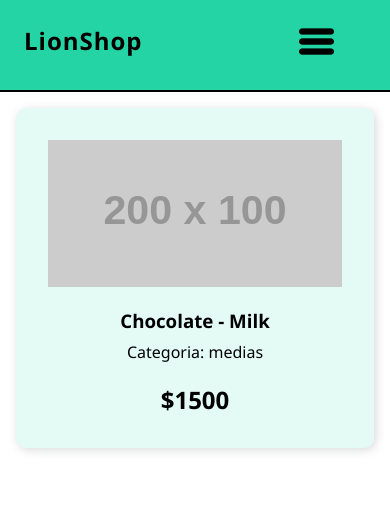
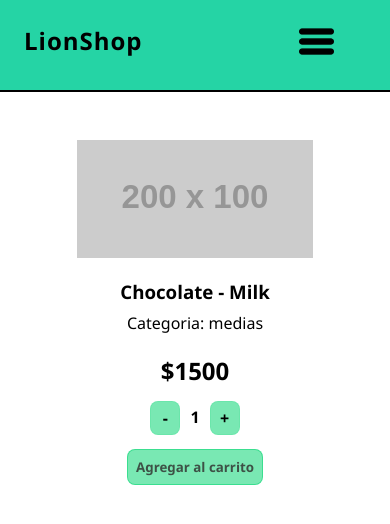
Before and after one commit to alexcas20/Products-App, a React (Vite) app: page /item/1 in a window 390 px wide. Shown: the top 524 px of the page. Built offline with nearby package versions, Linux system fonts and the light colour scheme.

Commit message:
add counter/add buttons  for item view and changes in responsive

```diff
--- /dev/null
+++ b/src/components/ItemCount.jsx
@@ -0,0 +1,27 @@
+import React, { useState } from "react";
+
+export const ItemCount = ({ cantidad, handleSumar, handleRestar, handleAgregar }) => {
+
+
+
+  return (
+    <>
+      <div className="container-count">
+        <button
+          className="container-count-btn"
+          onClick={handleRestar}
+        >
+          -
+        </button>
+        <p>{cantidad}</p>
+        <button
+          className="container-count-btn"
+          onClick={handleSumar}
+        >
+          +
+        </button>
+      </div>
+      <button className="container-count-add" onClick={handleAgregar}>Agregar al carrito</button>
+    </>
+  );
+};
--- a/src/components/ItemDetail.jsx
+++ b/src/components/ItemDetail.jsx
@@ -1,5 +1,24 @@
+import { useState } from "react";
+import { ItemCount } from "./ItemCount"
 
 export const ItemDetail = ({item}) => {
+
+  const [cantidad, setCantidad] = useState(1);
+
+  const handleRestar = () => {
+    cantidad > 1 && setCantidad((prev) => prev - 1);
+  }
+  const handleSumar = () => {
+    cantidad < item.stock && setCantidad((prev) => prev + 1);
+
+
+  }
+
+  const handleAgregar = () => {
+    console.log({...item, cantidad})
+  }
+
+
   return (
     <article className="detail-container">
         <div className="producto-img">
@@ -9,6 +28,7 @@ export const ItemDetail = ({item}) => {
                 <p className="descripcion">{item.description}</p>
                 <p className="categoria">Categoria: {item.categoria}</p>
                 <p className="precio">${item.precio}</p>
+                <ItemCount cantidad={cantidad} handleSumar={handleSumar} handleRestar={handleRestar} handleAgregar={handleAgregar}/>
             </div>
         </div>
     </article>
--- a/src/components/NavBar.jsx
+++ b/src/components/NavBar.jsx
@@ -2,8 +2,8 @@ import { useState } from "react";
 import { Link } from "react-router-dom";
 import { Modal } from "./modal/Modal";
 
-import closeIcon from "../../public/icons/close.png";
-import linesIcon from "../../public/icons/lines.png";
+import closeIcon from "/icons/close.png";
+import linesIcon from "/icons/lines.png";
 
 export const NavBar = () => {
   const [openModal, setOpenModal] = useState(false);
--- a/src/data/data.json
+++ b/src/data/data.json
@@ -42,7 +42,7 @@
         "categoria": "sudaderas",
         "imagen": "http://dummyimage.com/200x100.png/5fa2dd/ffffff",
         "precio": 1500,
-        "stock": 10
+        "stock": 5
     },
     {
         "id": 6,
--- a/src/index.css
+++ b/src/index.css
@@ -136,9 +136,9 @@
       1fr
     )
   );
-  background-color: #baf3e363;
+  /* background-color: #baf3e363;
   border-radius: 10px;
-  box-shadow: 2px 2px 10px #3b413f31;
+  box-shadow: 2px 2px 10px #3b413f31; */
 
 }
 
@@ -161,10 +161,62 @@
   font-size: x-large;
 }
 
+/* Item Count  */
+
+.container-count{
+  margin-top: 10px;
+  display: flex;
+}
+
+.container-count p {
+  padding: 5px 10px;
+  font-weight: bolder;
+}
+
+.container-count-btn{
+  font-weight: bold;
+  font-size: 1rem;
+  padding: 5px 0;
+  border: 1px solid #05d5701e ;
+  border-radius: 8px;
+  background-color: #05d57188;
+  width: 30px;
+  cursor: pointer;
+  transition: all .11s ease;
+}
+
+
+.container-count-btn:hover{
+  background-color: #fdfffee6;
+  border: 1px solid #05d57188;
+}
+
+.container-count-add{
+  margin-top: 10px;
+  border: 1px solid  #05d57188 ;
+  background-color: #05d57188;
+  padding: 8px;
+  border-radius: 8px;
+  color: #2c2727c8;
+  font-weight: bolder;
+  cursor: pointer;
+  transition: all .2s ease-in;
+}
+
+.container-count-add:hover{
+  background-color: #ffffffd0;
+  color: #000;
+}
+
 /* Medias */
 
 /* NavBar */
 @media(width < 650px ){
+
+  .product{
+   width: 250px;
+  }
+
   .navbar .menu{
     display: none;
   }
@@ -231,9 +283,19 @@
 
 }
 
+/* redimensionar en mobile caja items */
+@media (width < 600px){
+    .product{
+      width: 320px;
+    }
 
 
-@media (width < 400px ) {
+}
+
+/* detail dimension */
+
+@media (width < 480px ) {
+
 
 
   .producto-img{
@@ -242,7 +304,7 @@
   }
 
   .producto-img img{
-    width: 100%;
+    width: 80%;
   }
 
   .producto-info{
```
